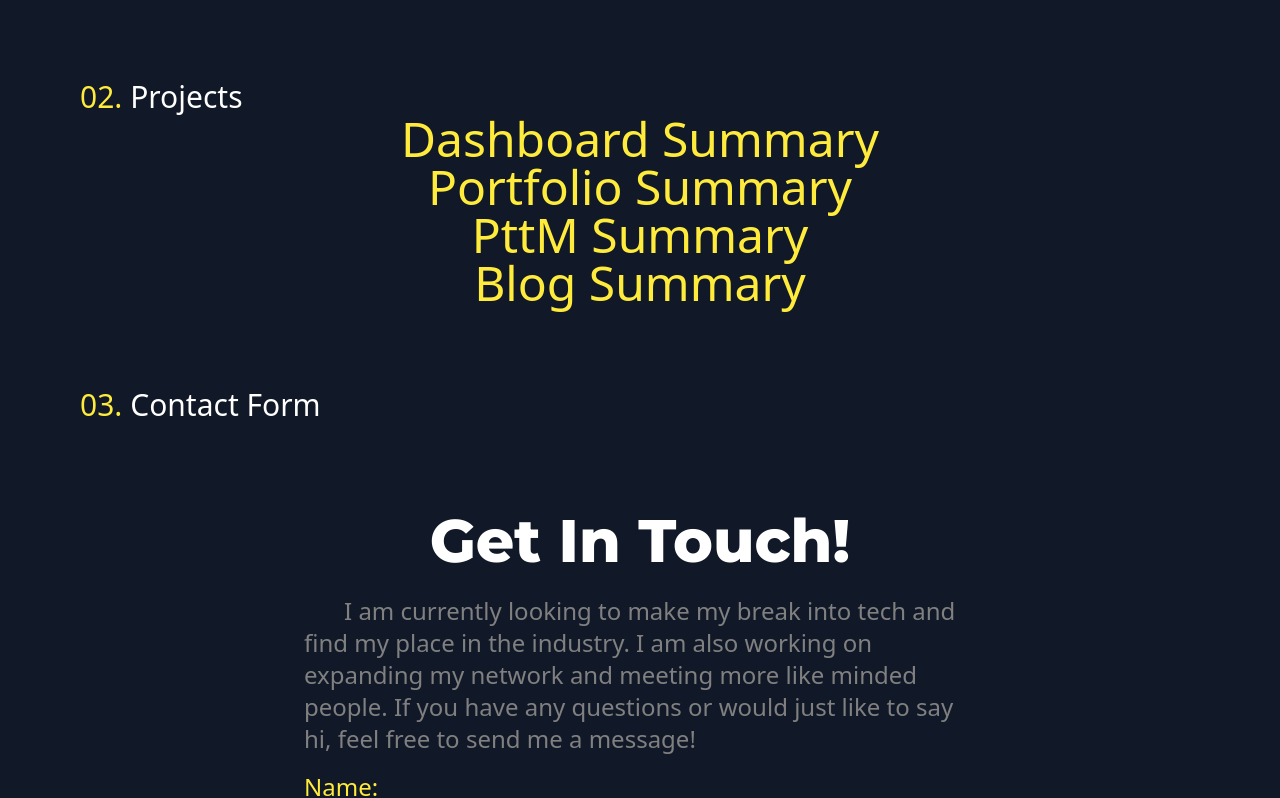
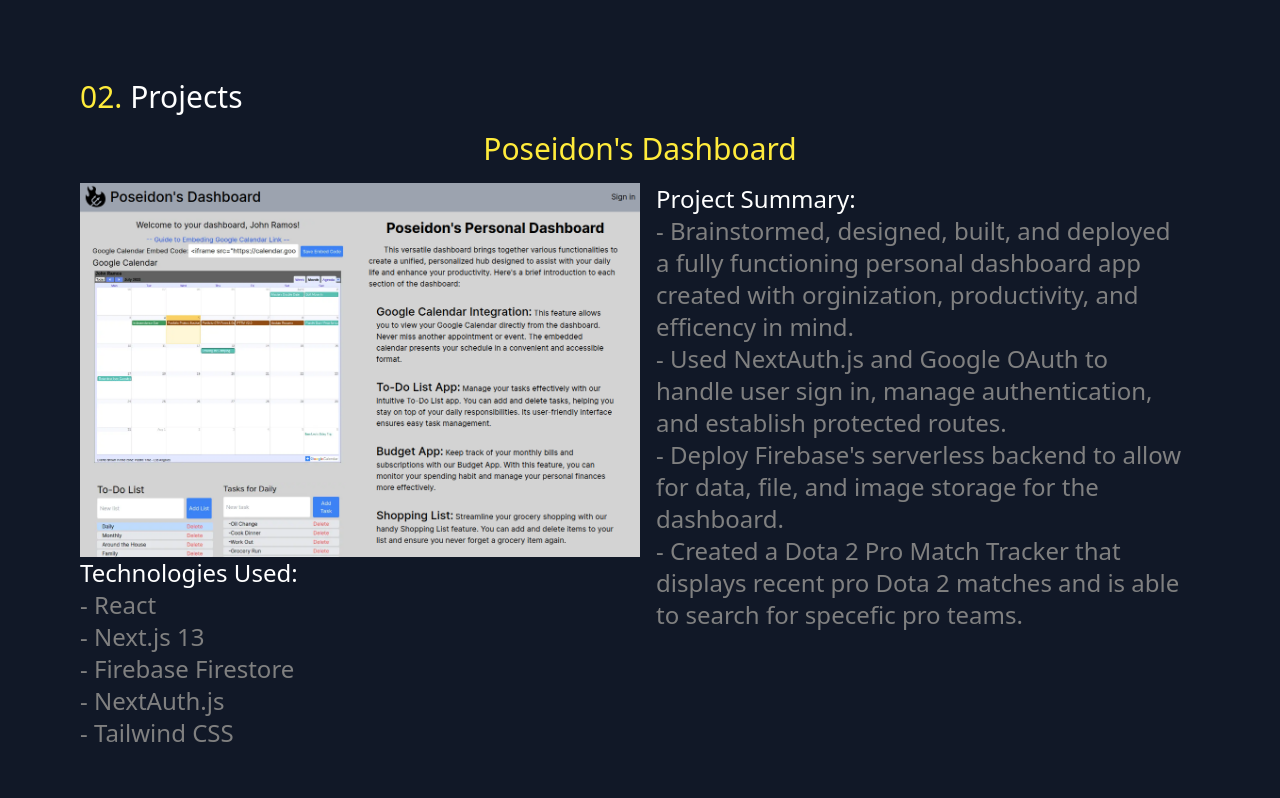
Before and after one commit to jramos5883/portfolioV2.0, a Next.js app in the folder portfoliov2.0-app/: page / in a window 1280 px wide. Shown: the part 2189-2987 px from the top of the page. Built offline with nearby package versions, Linux system fonts and the light colour scheme.

Commit message:
Working on project section, almost done with dashboard!

```diff
--- a/portfoliov2.0-app/app/(components)/projects/projs/blog.comp.tsx
+++ b/portfoliov2.0-app/app/(components)/projects/projs/blog.comp.tsx
@@ -1,6 +1,6 @@
 export default function Blog() {
   return (
-    <div className="">
+    <div className="m-20">
       <p className="text-center text-5xl text-yellow">Blog Summary</p>
     </div>
   );
--- a/portfoliov2.0-app/app/(components)/projects/projs/dashboard.comp.tsx
+++ b/portfoliov2.0-app/app/(components)/projects/projs/dashboard.comp.tsx
@@ -1,7 +1,54 @@
+import Image from "next/image";
+
 export default function Dashboard() {
   return (
     <div className="">
-      <p className="text-center text-5xl text-yellow">Dashboard Summary</p>
+      <p className="text-center text-3xl text-yellow py-4">
+        Poseidon&apos;s Dashboard
+      </p>
+      <div className="flex flex-row">
+        <div className=" flex flex-col w-1/2">
+          {" "}
+          <Image
+            className=""
+            layout="responsive"
+            height={500}
+            width={500}
+            src="/images/portfolioDashboard.png"
+            alt="Dashboard Calendar"
+          />{" "}
+          <p className="text-white text-2xl">Technologies Used:</p>
+          <ul>
+            <li className="text-grey text-2xl">- React</li>
+            <li className="text-grey text-2xl">- Next.js 13</li>
+            <li className="text-grey text-2xl">- Firebase Firestore</li>
+            <li className="text-grey text-2xl">- NextAuth.js</li>
+            <li className="text-grey text-2xl">- Tailwind CSS</li>
+          </ul>
+        </div>
+        <div className="w-1/2 px-4">
+          <p className="text-white text-2xl">Project Summary:</p>
+          <ul>
+            <li className="text-grey text-2xl">
+              - Brainstormed, designed, built, and deployed a fully functioning
+              personal dashboard app created with orginization, productivity,
+              and efficency in mind.
+            </li>
+            <li className="text-grey text-2xl">
+              - Used NextAuth.js and Google OAuth to handle user sign in, manage
+              authentication, and establish protected routes.
+            </li>
+            <li className="text-grey text-2xl">
+              - Deploy Firebase&apos;s serverless backend to allow for data,
+              file, and image storage for the dashboard.
+            </li>
+            <li className="text-grey text-2xl">
+              - Created a Dota 2 Pro Match Tracker that displays recent pro Dota
+              2 matches and is able to search for specefic pro teams.
+            </li>
+          </ul>
+        </div>
+      </div>
     </div>
   );
 }
--- a/portfoliov2.0-app/app/(components)/projects/projs/portfolio.comp.tsx
+++ b/portfoliov2.0-app/app/(components)/projects/projs/portfolio.comp.tsx
@@ -1,6 +1,6 @@
 export default function Portfolio() {
     return (
-      <div className="">
+      <div className="m-20">
         <p className="text-center text-5xl text-yellow">Portfolio Summary</p>
       </div>
     );
--- a/portfoliov2.0-app/app/(components)/projects/projs/pttm.comp.tsx
+++ b/portfoliov2.0-app/app/(components)/projects/projs/pttm.comp.tsx
@@ -1,6 +1,6 @@
 export default function PttM() {
   return (
-    <div className="">
+    <div className="m-20">
       <p className="text-center text-5xl text-yellow">PttM Summary</p>
     </div>
   );
```
Also changed, not shown: portfoliov2.0-app/public/images/portfolioDashboard.png (added).
